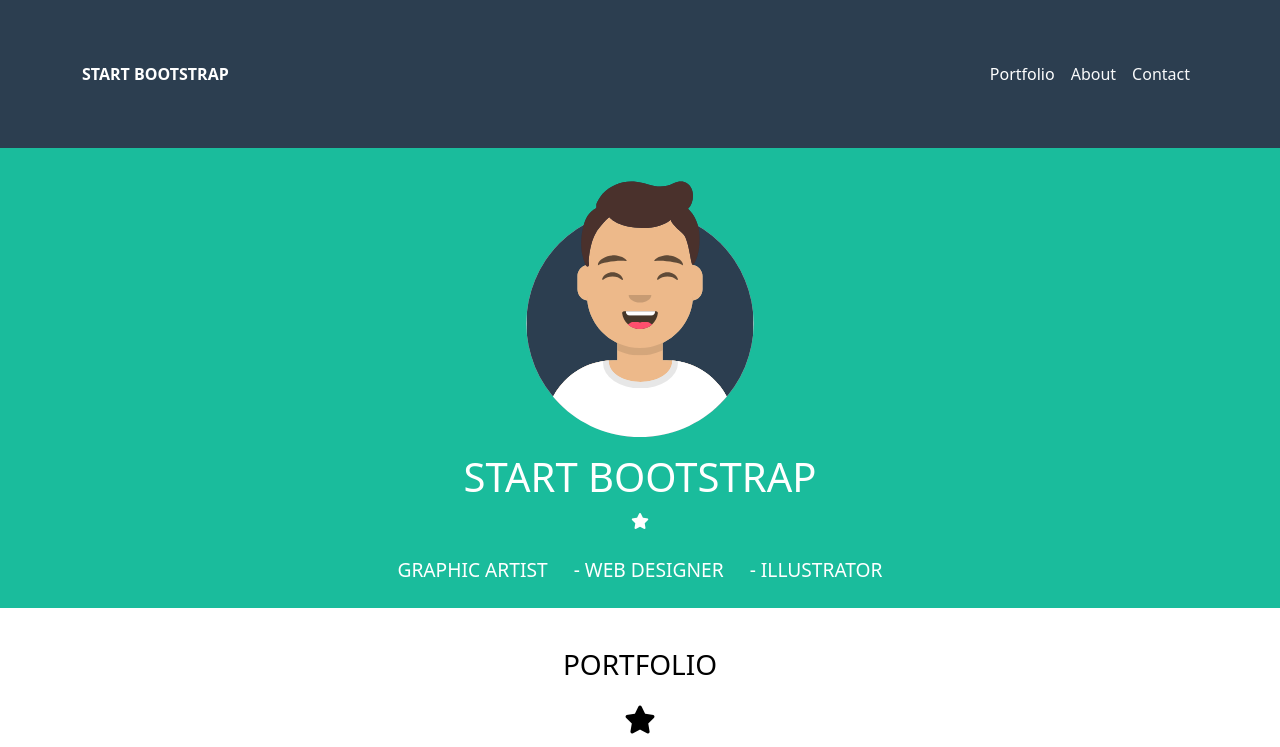
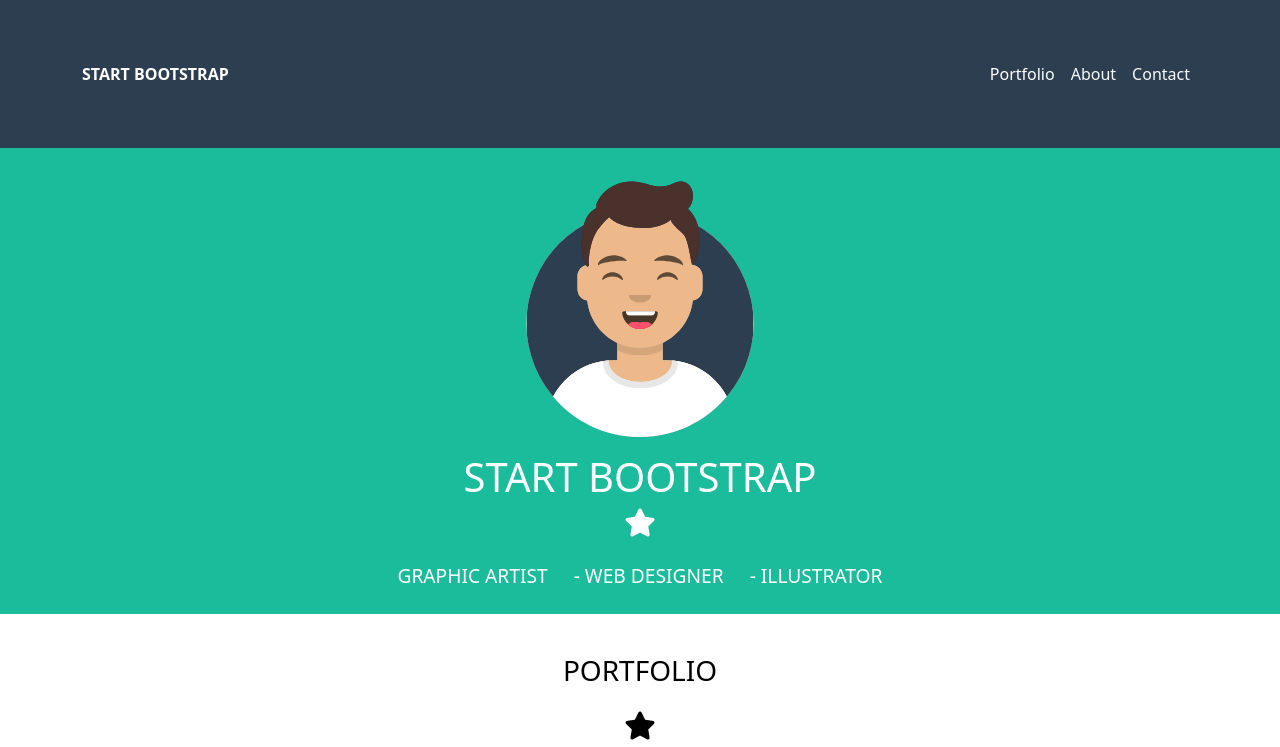
Before and after one commit to yleniapregnolato/html-css-bootstrap-freelancer, a plain HTML site: page index.html in a window 1280 px wide. Shown: the top 747 px of the page. Drawn offline with nearby package versions, Linux system fonts and the light colour scheme.

Commit message:
fix: hero's star font-size

```diff
--- a/index.html
+++ b/index.html
@@ -65,7 +65,7 @@
             <div class="text-center pt-4">
                 <img src="./img/avatar.svg" alt="img-avatar" class="img-fluid ms_img-avatar">
                 <h1 class="text-center text-white pt-3">START BOOTSTRAP</h1>
-                <i class="fa-solid fa-star text-center text-white"></i>
+                <i class="fa-solid fa-star text-center text-white fs-3"></i>
                 <ul class="ms_list-bootstrap p-0 pt-3 pb-3 d-flex justify-content-center">
                     <li><a href="" class="btn text-white">GRAPHIC ARTIST</a></li>
                     <li><a href="" class="btn text-white">- WEB DESIGNER</a></li>
```
